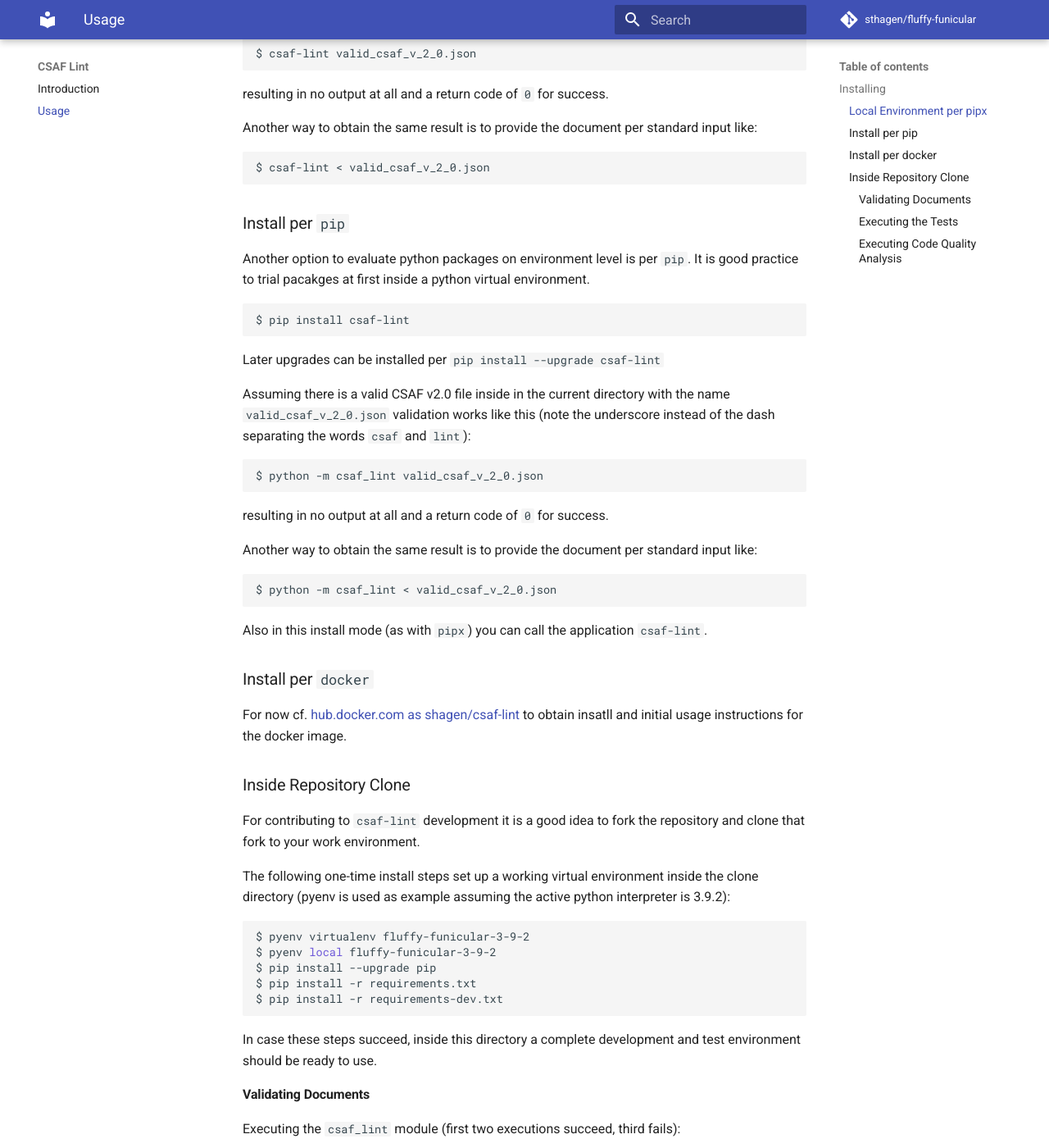
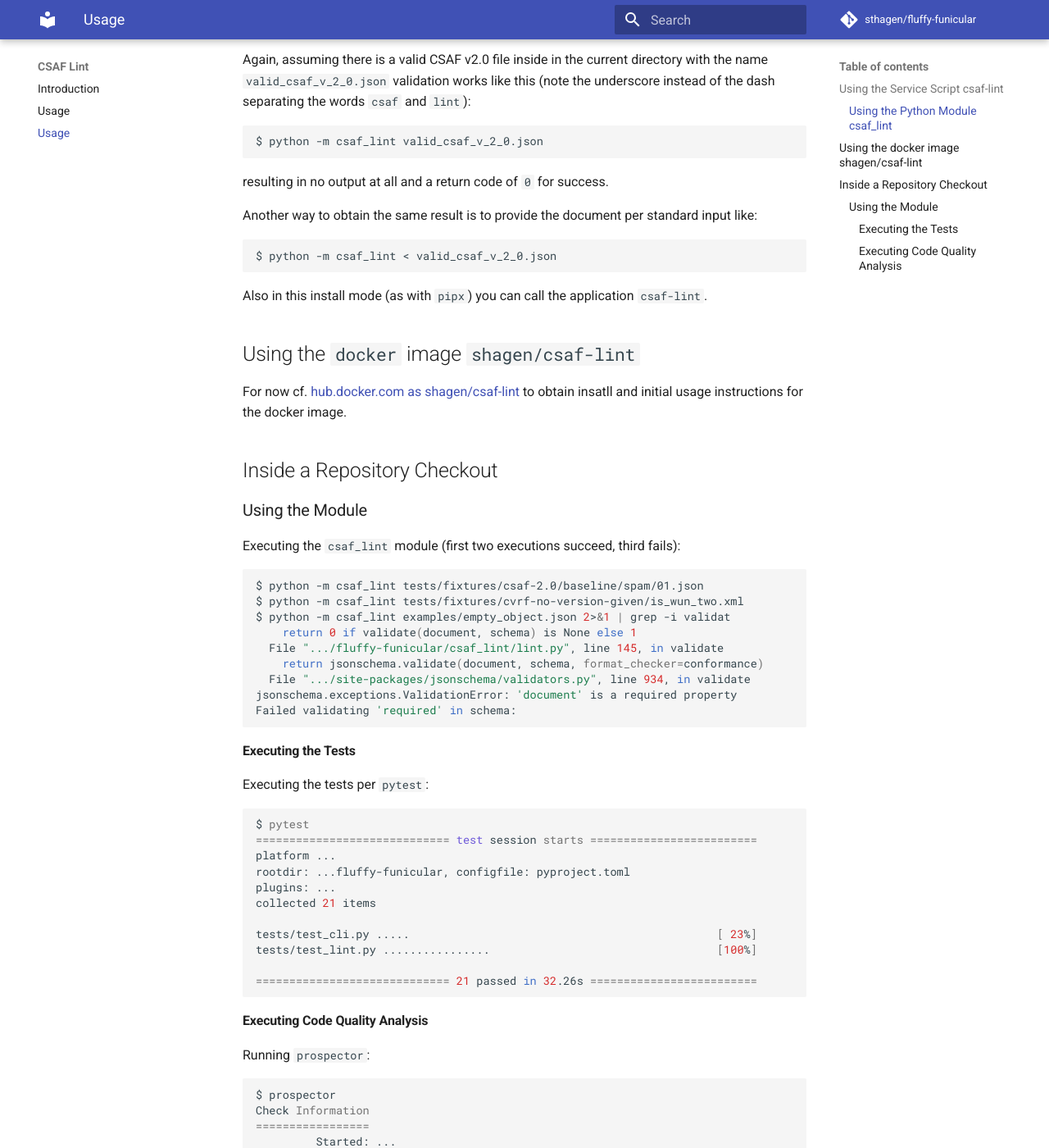
Before and after one commit to sthagen/csaf-lint, an MkDocs documentation site: the page built from docs/usage.md, in a window 1280 px wide and 1400 px high, scrolled down 495 px. Shown: the whole window at 82% size. Built offline with MkDocs 1.6.1 and Material for MkDocs 9.7.7, drawn with Linux system fonts in a browser that asks for light colours; comment, search, counter and statistics services are not loaded; some of the changed text lies outside the part shown.

Commit message:
Split install from usage documentation

````diff
--- a/docs/usage.md
+++ b/docs/usage.md
@@ -1,18 +1,6 @@
 # Usage Examples
 
-## Installing
-
-There are multiple ways to install / make available `csaf-lint`.
-
-### Local Environment per pipx
-
-A quite safe option to evaluate python packages is per `pipx`.
-
-```bash
-$ pipx install csaf-lint
-```
-
-Later upgrades can be installed per `pipx upgrade csaf-lint`
+## Using the Service Script `csaf-lint`
 
 Assuming there is a valid CSAF v2.0 file inside in the current directory
 with the name `valid_csaf_v_2_0.json` validation works like this:
@@ -28,18 +16,9 @@
 $ csaf-lint < valid_csaf_v_2_0.json
 ```
 
-### Install per `pip`
+### Using the Python Module `csaf_lint`
 
-Another option to evaluate python packages on environment level is per `pip`.
-It is good practice to trial pacakges at first inside a python virtual environment.
-
-```bash
-$ pip install csaf-lint
-```
-
-Later upgrades can be installed per `pip install --upgrade csaf-lint`
-
-Assuming there is a valid CSAF v2.0 file inside in the current directory
+Again, assuming there is a valid CSAF v2.0 file inside in the current directory
 with the name `valid_csaf_v_2_0.json` validation works like this
 (note the underscore instead of the dash separating the words `csaf` and `lint`):
 
@@ -55,31 +34,14 @@
 ```
 Also in this install mode (as with `pipx`) you can call the application `csaf-lint`.
 
-### Install per `docker`
+## Using the `docker` image `shagen/csaf-lint`
 
 For now cf. [hub.docker.com as shagen/csaf-lint](https://hub.docker.com/r/shagen/csaf-lint)
 to obtain insatll and initial usage instructions for the docker image.
 
-### Inside Repository Clone
+## Inside a Repository Checkout
 
-For contributing to `csaf-lint` development it is a good idea to fork
-the repository and clone that fork to your work environment.
-
-The following one-time install steps set up a working virtual environment
-inside the clone directory (pyenv is used as example assuming the active python
-interpreter is 3.9.2):
-```bash
-$ pyenv virtualenv fluffy-funicular-3-9-2
-$ pyenv local fluffy-funicular-3-9-2
-$ pip install --upgrade pip
-$ pip install -r requirements.txt
-$ pip install -r requirements-dev.txt
-```
-
-In case these steps succeed, inside this directory a complete development and
-test environment should be ready to use.
-
-#### Validating Documents
+### Using the Module
 
 Executing the `csaf_lint` module (first two executions succeed, third fails):
 
--- a/mkdocs.yml
+++ b/mkdocs.yml
@@ -10,6 +10,7 @@
 
 nav:
   - Introduction: 'index.md'
+  - Usage: 'install.md'
   - Usage: 'usage.md'
 
 markdown_extensions:
````
Also changed, not shown: docs/install.md (added, +49 -0 lines).
